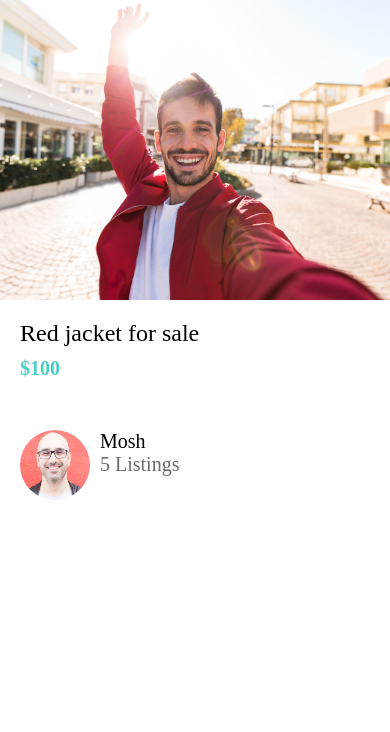
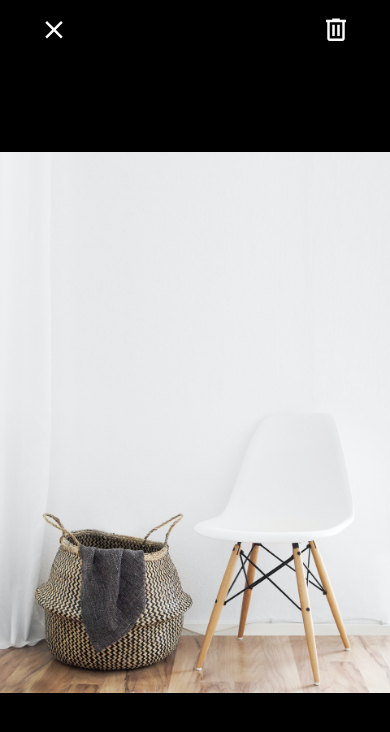
Before and after one commit to michaelsatterfield/uSell, a React Native app: screen / in a window 390 px wide. Shown: the top 732 px of the page. Built offline with nearby package versions, Linux system fonts and the light colour scheme.

Commit message:
adjusting view image screen

```diff
--- a/App.js
+++ b/App.js
@@ -8,9 +8,10 @@ import {
 
 import Card from "./components/Card";
 import ListingDetailsScreen from "./screens folder/ListingDetailsScreen";
+import ViewImageScreen from "./screens folder/ViewImageScreen";
 
 export default function App() {
-    return <ListingDetailsScreen />
+    return <ViewImageScreen/>
 
 
 }
--- a/package.json
+++ b/package.json
@@ -8,6 +8,7 @@
     "eject": "expo eject"
   },
   "dependencies": {
+    "@expo/vector-icons": "^12.0.5",
     "@react-native-community/hooks": "^2.8.1",
     "expo": "^42.0.5",
     "expo-status-bar": "~1.0.4",
--- a/screens folder/ViewImageScreen.js
+++ b/screens folder/ViewImageScreen.js
@@ -1,5 +1,6 @@
 import React from "react";
 import { ImageBackground, View, StyleSheet, Text } from "react-native";
+import { MaterialCommunityIcons} from "@expo/vector-icons";
 
 import colors from "../app/config/colors";
 
@@ -8,16 +9,20 @@ const bgImage = require("../app/assets/chair.jpg");
 const ViewImageScreen = () => {
   return (
     <View style={styles.container}>
-      <View style={styles.closeIcon} />
+      <View style={styles.closeIcon} >
+        <MaterialCommunityIcons name={"close"} color={"white"} size={30}/>
+      </View>
 
-      <View style={styles.deleteIcon} />
+      <View style={styles.deleteIcon}>
+        <MaterialCommunityIcons name={"trash-can-outline"} color={"white"} size={30}/>
+      </View>
 
       <ImageBackground
         source={bgImage}
         resizeMode="contain"
         style={styles.image}
       >
-        <Text style={styles.text}>uSell</Text>
+        {/*<Text style={styles.text}>uSell</Text>*/}
       </ImageBackground>
     </View>
   );
@@ -25,9 +30,6 @@ const ViewImageScreen = () => {
 
 const styles = StyleSheet.create({
   closeIcon: {
-    backgroundColor: colors.primary,
-    width: 50,
-    height: 50,
     position: "absolute",
     top: 15,
     left: "10%",
@@ -37,9 +39,6 @@ const styles = StyleSheet.create({
     flex: 1,
   },
   deleteIcon: {
-    backgroundColor: colors.secondary,
-    width: 50,
-    height: 50,
     position: "absolute",
     top: 15,
     right: "10%",
```
